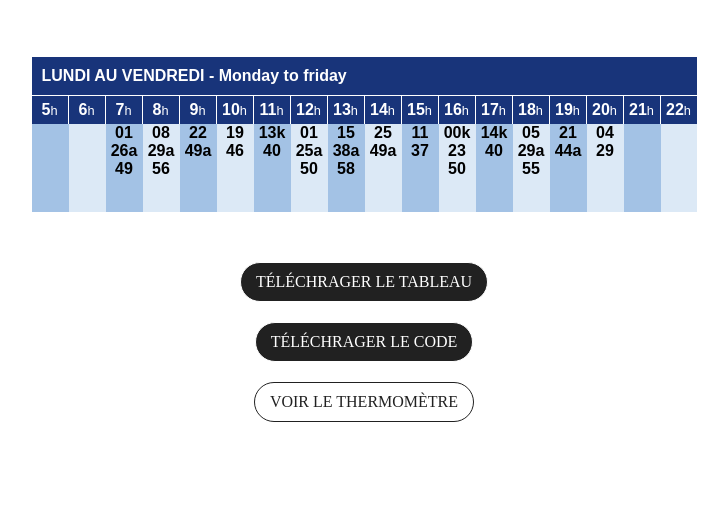
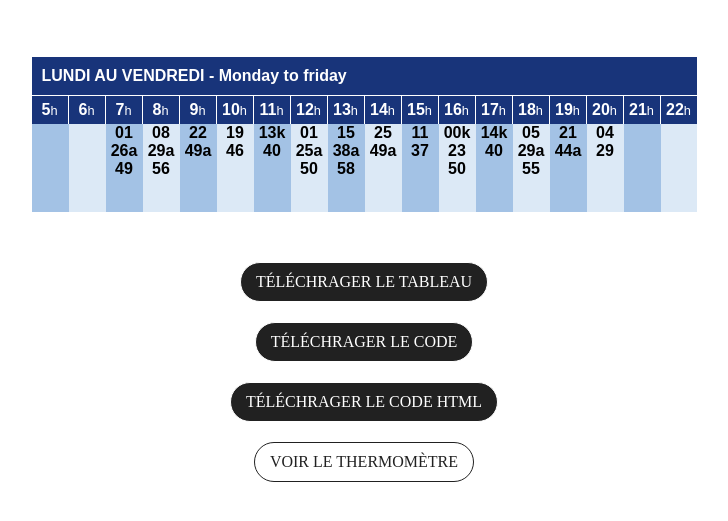
Before and after one commit to Lidiiaa/front-end-test, a website: page tableOnePage.html in a window 1280 px wide. Shown: the part 153-674 px from the top of the page, without its empty margins (276-1004 px from the left). Drawn offline with Linux system fonts and the light colour scheme.

Commit message:
final changes

```diff
--- a/tableOnePage.html
+++ b/tableOnePage.html
@@ -109,6 +109,7 @@
         <div class="btnContainer">
             <a class="button" href="pdfs/Front-end%20Project%20-%20Tableau.pdf" target="_blank" download>Téléchrager le tableau</a>
             <a class="button" href="cssTableOne/tableOne.scss" target="_blank" download>Téléchrager le code</a>
+            <a class="button" href="tableOnePage.html" target="_blank" download>Téléchrager le code HTML</a>
             <a class="button outline" href="tableTwoPage.html">Voir le thermomètre</a>
         </div>
     </section>
```
